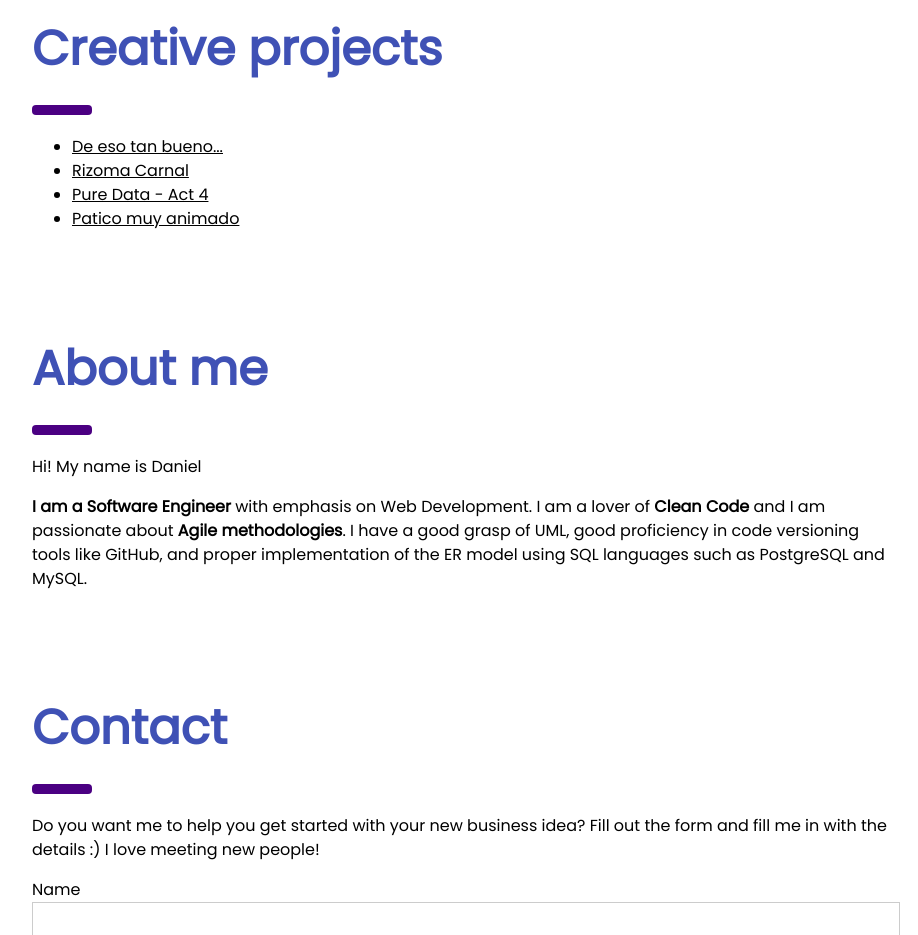
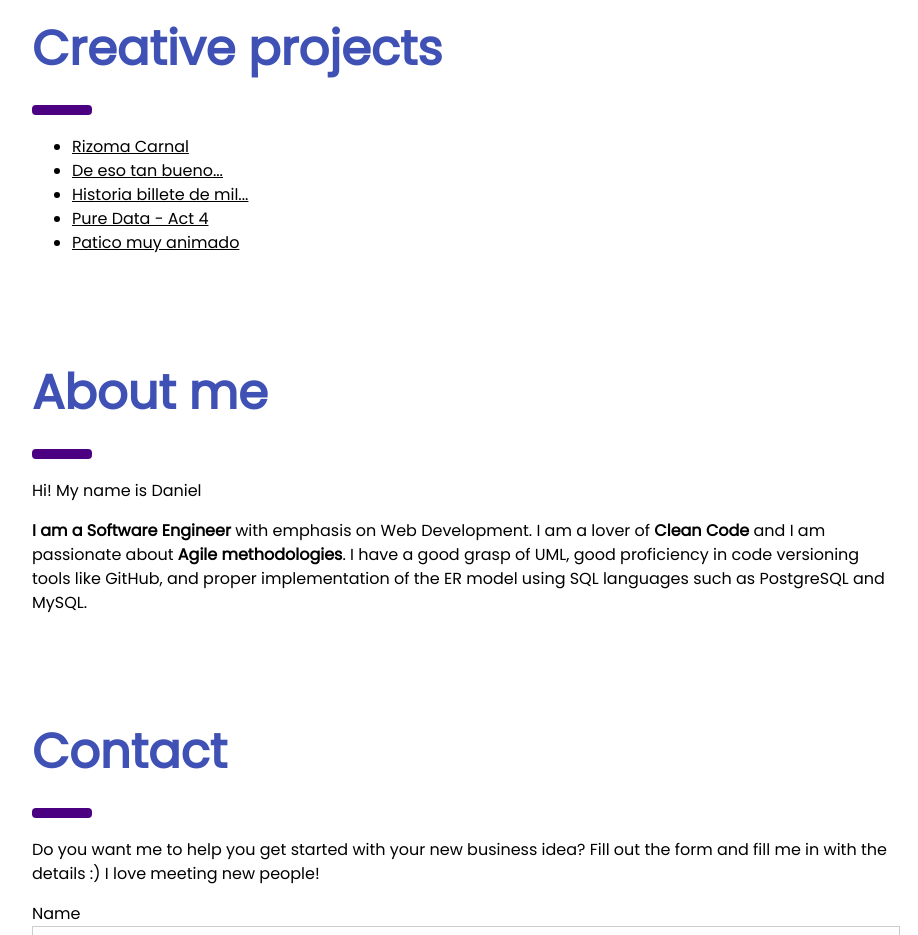
Before and after one commit to Daniel-Loaiza/Portfolio, a plain HTML site: page index.html in a window 1280 px wide. Shown: the part 1219-2154 px from the top of the page, without its empty margins (324-1242 px from the left). Drawn offline with nearby package versions, Linux system fonts and the light colour scheme.

Commit message:
Update index.html

```diff
--- a/index.html
+++ b/index.html
@@ -77,8 +77,9 @@ body {font-size:16px;}
     <h1 class="w3-xxxlarge w3-text-indigo"><b>Creative projects</b></h1>
     <hr style="width:50px;border:5px solid indigo" class="w3-round">
     <ul>
+      <li><a href="https://youtu.be/hZcds1ysWj4">Rizoma Carnal</a></li>
       <li><a href="https://youtu.be/966xxTv39Jw">De eso tan bueno...</a></li>
-      <li><a href="https://youtu.be/hZcds1ysWj4">Rizoma Carnal</a></li>
+      <li><a href="https://vimeo.com/1101419674?fl=ip&fe=ec">Historia billete de mil...</a></li>
       <li><a href="https://youtu.be/B53dQEOo5MU">Pure Data - Act 4</a></li>
       <li><a href="https://youtu.be/97VVPX8s6kQ">Patico muy animado</a></li>
     </ul>
```
